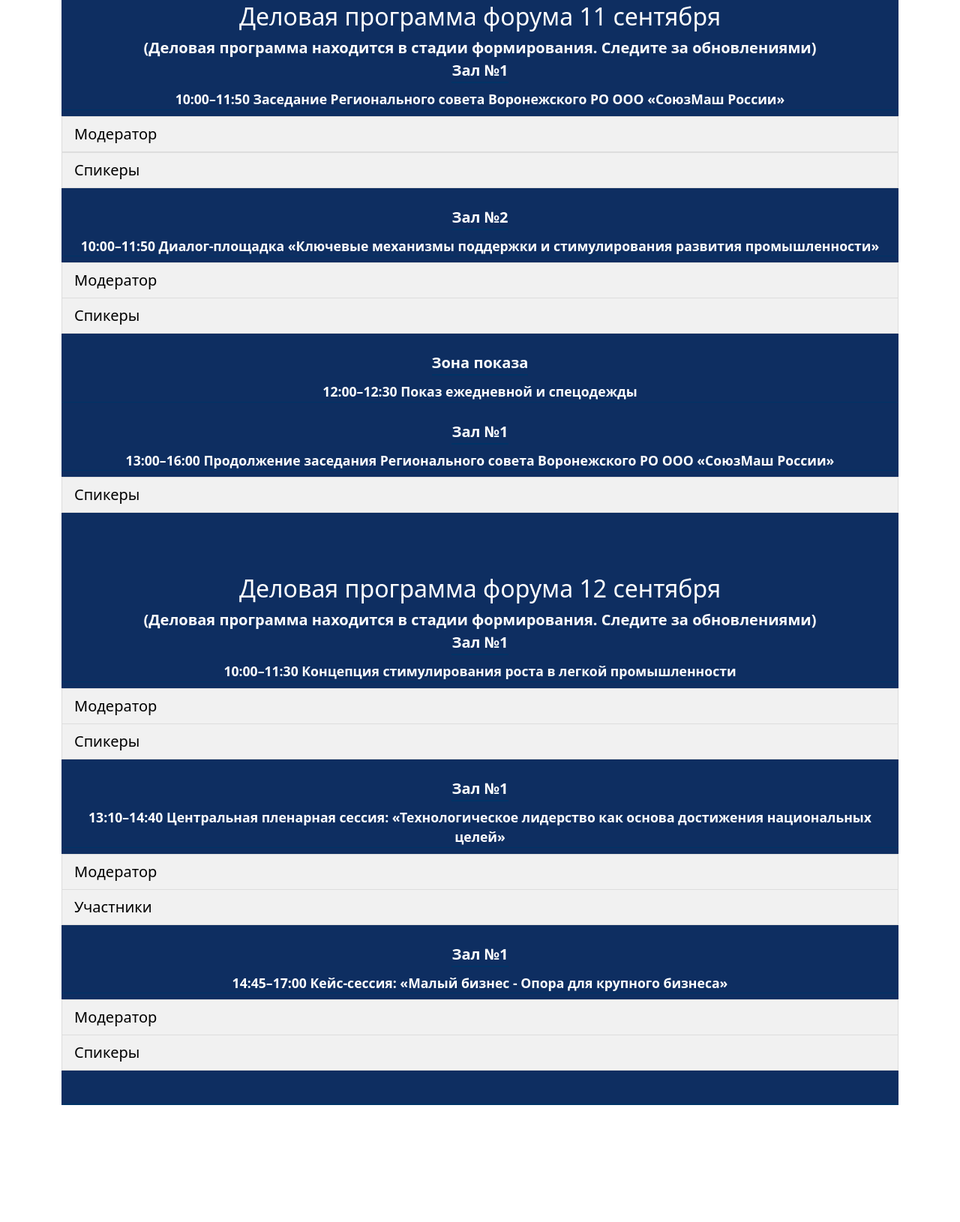
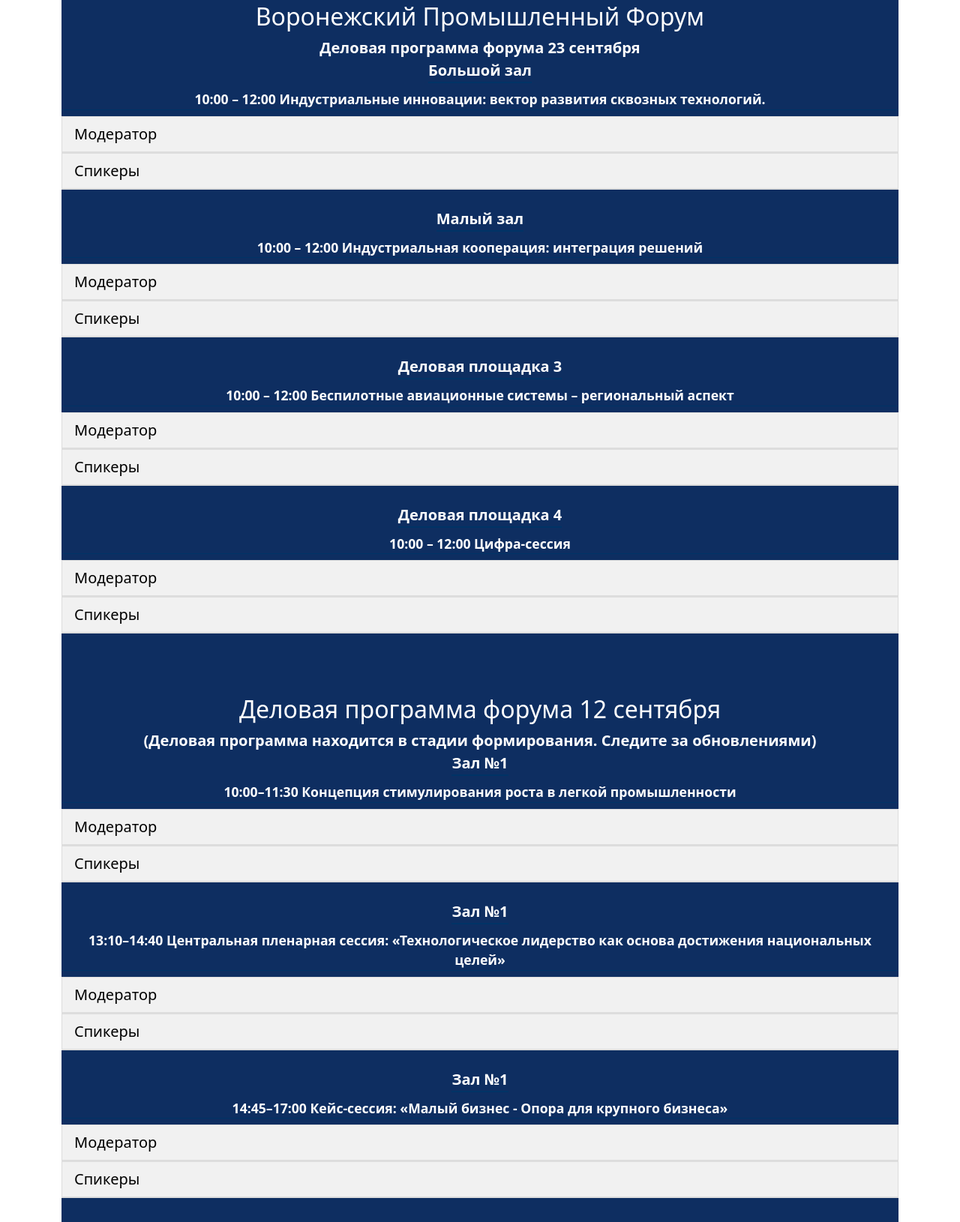
Before and after one commit to Alexashin/vpf-pwa-web, a website built with Vite: page program.html in a window 1280 px wide. Shown: the part 65-1695 px from the top of the page at 75% size. Before the commit the page ends 1595 px from the top, so only its background shows below. Built offline with nearby package versions, Linux system fonts and the light colour scheme.

Commit message:
testdata add

```diff
--- a/program.html
+++ b/program.html
@@ -10,15 +10,130 @@
 <body>
     <div class="container my-5">
       <div class="headline_big hall-title headline7134"> <div>
-      <h2 class="font_settings_element" id="font_settings_element_97">Деловая программа форума 11 сентября</h2>
+      <h2 class="font_settings_element" id="font_settings_element_97">Воронежский Промышленный Форум</h2>
       <div class="subtitle">
-       <span class="font_settings_element" id="font_settings_element_96">(Деловая программа находится в стадии формирования. Следите за обновлениями)</span>
+        <span class="font_settings_element" id="font_settings_element_96">Деловая программа форума 23 сентября</span>
+      </div>
+    </div>
+
+    <div class="mb-4">
+      <div class="hall-title">Большой зал</div>
+      <div class="event-time-title">10:00 – 12:00 Индустриальные инновации: вектор развития сквозных технологий.</div>
+      <div>
+        <button class="toggle-btn" onclick="toggleContent(this)">Модератор</button>
+        <div class="toggle-content">
+          <p>
+            <strong>Модератор: </strong>
+          </p>
+        </div>
+
+        <button class="toggle-btn" onclick="toggleContent(this)">Спикеры</button>
+        <div class="toggle-content">
+          <p>
+            <strong>Тема:</strong> «Об ответственном  ведение  бизнеса  на  территории Воронежской области».<br>
+            <strong>Спикер: Лотков И.А</strong> - руководитель секретариата Губернатора Воронежской области.
+          </p>
+          <p></p>
+          <p>
+            <strong>Тема:</strong> «Перспективы  устойчивого развития Воронежской области».<br>
+            <strong>Спикер: Драпалюк М.В</strong> - ректор ФГБОУ ВО ВГЛТУ им. Г.Ф.Морозова
+          </p>
+          <p></p>
+        </div>
+      </div>
+    </div>
+
+    <div class="mb-4">
+      <div class="hall-title">Малый зал</div>
+      <div class="event-time-title">10:00 – 12:00 Индустриальная кооперация: интеграция решений</div>
+      <div>
+        <button class="toggle-btn" onclick="toggleContent(this)">Модератор</button>
+        <div class="toggle-content">
+          <p>
+            <strong>Модератор: </strong>
+          </p>
+        </div>
+
+        <button class="toggle-btn" onclick="toggleContent(this)">Спикеры</button>
+        <div class="toggle-content">
+          <p>
+            <strong>Тема:</strong><br>
+            <strong>Спикер:</strong>
+          </p>
+        </div>
+      </div>
+    </div>
+
+    <div class="mb-4">
+      <div class="hall-title">Деловая площадка 3</div>
+      <div class="event-time-title">10:00 – 12:00 Беспилотные авиационные системы – региональный аспект</div>
+      <button class="toggle-btn" onclick="toggleContent(this)">Модератор</button>
+        <div class="toggle-content">
+          <p>
+            <strong>Модератор: Маркин В.В.</strong>
+          </p>
+        </div>
+
+        <button class="toggle-btn" onclick="toggleContent(this)">Спикеры</button>
+        <div class="toggle-content">
+          <p>
+            <strong>Представители ВГТУ</strong>,
+          </p>
+        </div>
+    </div>
+
+    <div class="mb-4">
+      <div class="hall-title">Деловая площадка 4</div>
+      <div class="event-time-title">10:00 – 12:00 Цифра-сессия</div>
+      <div>
+        <button class="toggle-btn" onclick="toggleContent(this)">Модератор</button>
+        <div class="toggle-content">
+          <p>
+            <strong>Модератор:</strong>
+          </p>
+        </div>
+
+        <button class="toggle-btn" onclick="toggleContent(this)">Спикеры</button>
+        <div class="toggle-content">
+          <p>
+            <strong>Тема:</strong><br>
+            <strong>Спикер: Волков Денис Владимирович</strong> – министр цифрового развития Воронежской области.
+          </p>
+          <p></p>
+          <p>
+            <strong>Тема:</strong> «IT-кластер – «точка входа» для решения задач в сфере IT и перехода на отечественное ПО. Экспертная поддержка».<br>
+            <strong>Спикер: Бабкин Владимир</strong> – директор Кластера информационных технологий Воронежской области.
+          </p>
+          <p></p>
+          <p>
+            <strong>Тема:</strong> «Эффективная интеграция 1С-ЭДО и ЭПД: Комплексные решения для современного бизнеса».<br>
+            <strong>Спикер: Ольга Шамшеева</strong> – менеджер по работе с клиентами компании «Первый Бит Воронеж»
+          </p>
+          <p></p>
+          <p>
+            <strong>Тема:</strong> «Автоматизация бизнеса в 2025 году: ИИ, логистика, процессы».<br>
+            <strong>Спикер: Баракаев Павел Владимирович</strong> – директор по маркетингу ТЕРАБАЙТ.
+          </p>
+          <p></p>
+          <p>
+            <strong>Тема:</strong> «Автоматизированная система для учета хранения, отгрузки особо значимых изделий для предприятий государственного сектора»<br>
+            <strong>Спикер: Ирина Мягкова</strong> – директор по развитию компании РЕЛЭКС.
+          </p>
+        </div>
+      </div>
+    </div>
+
+    <div class="container my-6">
+      <div class="headline_big hall-title headline7134"> </div>
+      <h2 class="font_settings_element" id="font_settings_element_97">Деловая программа форума 12 сентября</h2>
+      <div class="subtitle">
+        <span class="font_settings_element" id="font_settings_element_96">(Деловая программа находится в стадии формирования. Следите за обновлениями)</span>
       </div>
     </div>
 
     <div class="mb-4">
       <div class="hall-title">Зал №1</div>
-      <div class="event-time-title">10:00–11:50 Заседание Регионального совета Воронежского РО ООО «СоюзМаш России»</div>
+      <div class="event-time-title">10:00–11:30 Концепция стимулирования роста в легкой промышленности</div>
       <div>
         <button class="toggle-btn" onclick="toggleContent(this)">Модератор</button>
         <div class="toggle-content">
@@ -38,50 +153,23 @@
     </div>
 
     <div class="mb-4">
-      <div class="hall-title">Зал №2</div>
-      <div class="event-time-title">10:00–11:50 Диалог-площадка «Ключевые механизмы поддержки и стимулирования развития промышленности»</div>
-      <div>
-        <button class="toggle-btn">Модератор</button>
-        <button class="toggle-btn">Спикеры</button>
-      </div>
-    </div>
-
-    <div class="mb-4">
-      <div class="hall-title">Зона показа</div>
-      <div class="event-time-title">12:00–12:30 Показ ежедневной и спецодежды</div>
-    </div>
-
-    <div class="mb-4">
-      <div class="hall-title">Зал №1</div>
-      <div class="event-time-title">13:00–16:00 Продолжение заседания Регионального совета Воронежского РО ООО «СоюзМаш России»</div>
-      <div>
-        <button class="toggle-btn">Спикеры</button>
-      </div>
-    </div>
-
-    <div class="container my-6">
-      <div class="headline_big hall-title headline7134"> </div>
-      <h2 class="font_settings_element" id="font_settings_element_97">Деловая программа форума 12 сентября</h2>
-      <div class="subtitle">
-        <span class="font_settings_element" id="font_settings_element_96">(Деловая программа находится в стадии формирования. Следите за обновлениями)</span>
-      </div>
-    </div>
-
-    <div class="mb-4">
-      <div class="hall-title">Зал №1</div>
-      <div class="event-time-title">10:00–11:30 Концепция стимулирования роста в легкой промышленности</div>
-      <div>
-        <button class="toggle-btn">Модератор</button>
-        <button class="toggle-btn">Спикеры</button>
-      </div>
-    </div>
-
-    <div class="mb-4">
       <div class="hall-title">Зал №1</div>
       <div class="event-time-title">13:10–14:40 Центральная пленарная сессия: «Технологическое лидерство как основа достижения национальных целей»</div>
       <div>
-        <button class="toggle-btn">Модератор</button>
-        <button class="toggle-btn">Участники</button>
+        <button class="toggle-btn" onclick="toggleContent(this)">Модератор</button>
+        <div class="toggle-content">
+          <p>
+            <strong>Кузнецов Анатолий Васильевич</strong> – председатель Воронежского РО ООО «СоюзМаш России»
+          </p>
+        </div>
+
+        <button class="toggle-btn" onclick="toggleContent(this)">Спикеры</button>
+        <div class="toggle-content">
+          <p>
+            <strong>Петровский С.В.</strong>,
+            <strong>Лазукин И.А.</strong>
+          </p>
+        </div>
       </div>
     </div>
 
@@ -89,8 +177,20 @@
       <div class="hall-title">Зал №1</div>
       <div class="event-time-title">14:45–17:00 Кейс-сессия: «Малый бизнес - Опора для крупного бизнеса»</div>
       <div>
-        <button class="toggle-btn">Модератор</button>
-        <button class="toggle-btn">Спикеры</button>
+        <button class="toggle-btn" onclick="toggleContent(this)">Модератор</button>
+        <div class="toggle-content">
+          <p>
+            <strong>Кузнецов Анатолий Васильевич</strong> – председатель Воронежского РО ООО «СоюзМаш России»
+          </p>
+        </div>
+
+        <button class="toggle-btn" onclick="toggleContent(this)">Спикеры</button>
+        <div class="toggle-content">
+          <p>
+            <strong>Петровский С.В.</strong>,
+            <strong>Лазукин И.А.</strong>
+          </p>
+        </div>
       </div>
     </div>
 
--- a/src/css/style.css
+++ b/src/css/style.css
@@ -34,20 +34,16 @@
     border-top: none;
 }
 .toggle-content {
-  display: none;
-  padding: 1rem;
-  color : #000;
+  overflow: hidden;
+  text-align: left;
+  max-height: 0;
+  transition: max-height 0.4s ease, padding 0.4s ease;
+  background-color: #fff;
+  color: #000;
+  padding: 0 1rem;
   border: 1px solid #ddd;
   border-top: none;
-  background-color: #fff;
-  animation: fadeDown 0.3s ease-out;
 }
-
 .toggle-content.open {
-  padding: 1rem;
+  padding: 1rex 1rem;
 }
-
-@keyframes fadeDown {
-  from { opacity: 0; transform: translateY(-5px); }
-  to { opacity: 1; transform: translateY(0); }
-}
--- a/src/js/scripts.js
+++ b/src/js/scripts.js
@@ -1,10 +1,20 @@
 function toggleContent(button) {
-      const content = button.nextElementSibling;
-      if (content.style.display === 'block') {
-        content.style.display = 'none';
-        content.style.maxHeight = content.scrollHeight - 'px';
-      } else {
-        content.style.display = 'block';
+    const content = button.nextElementSibling;
+    const isOpen = content.classList.contains('open');
+
+    // Закрыть все остальные
+    document.querySelectorAll('.toggle-content.open').forEach(el => {
+        if (el !== content) {
+            el.style.maxHeight = null;
+            el.classList.remove('open');
+        }
+    });
+
+    if (!isOpen) {
+        content.classList.add('open');
         content.style.maxHeight = content.scrollHeight + 'px';
-      }
+    } else {
+        content.style.maxHeight = null;
+        content.classList.remove('open');
     }
+}
```
